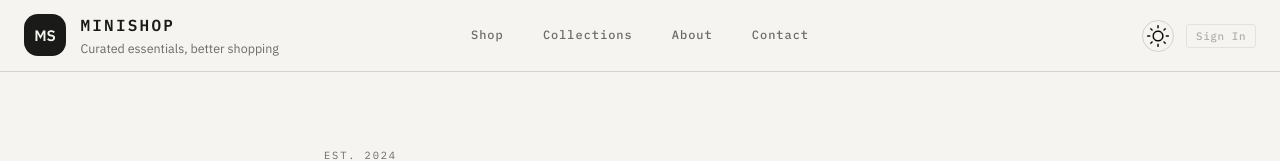
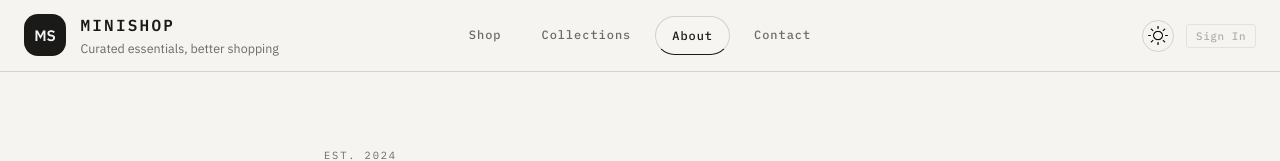
Before and after one commit to prad-0x31/frontend-smp-iet, a React (Vite) app: page /about in a window 1280 px wide. Shown: the top 161 px of the page. Built offline with nearby package versions, Linux system fonts and the light colour scheme.

Commit message:
Place Working Navbar, Add PurchaseButton to ItemPage
Replaced the existing navbar items with working Navbar using the Navbar
component. Slightly modified CSS - removed bottom border and
                                   Justified to center and increased Gap

Added a PurchaseButton to the ItemPage

```diff
--- a/src/App.jsx
+++ b/src/App.jsx
@@ -6,6 +6,7 @@ import About from "./pages/About";
 import Collections from "./pages/Collections";
 import Contact from "./pages/Contact";
 import CartSidebar from './components/CartSidebar'
+import Navbar from "./components/Navbar";
 
 function App() {
   return (
--- a/src/components/Headbar.jsx
+++ b/src/components/Headbar.jsx
@@ -1,6 +1,7 @@
 import { useTheme } from "../context/ThemeContext"
 import darkIcon from "../icons/moon2.png"
 import lightMode from "../icons/brightness.png"
+import Navbar from "./Navbar";
 
 const NAV_ITEMS = [
   { label: "Shop" },
@@ -25,16 +26,9 @@ function Headbar() {
         </div>
       </div>
 
-      <nav className="header-nav">
-        {NAV_ITEMS.map((item) => (
-          <span key={item.label} className="nav-link">
-            {item.label}
-          </span>
-        ))}
-      </nav>
-
+    <Navbar className="nav"  />
       <div className="header-actions">
-        <button className="btn btn-sm btn-ghost themeButton" onClick={toggleTheme} > {darkMode ? <img src={darkIcon} /> : <img src={lightMode} />} </button>
+        <button className={!darkMode?'btn btn-sm btn-ghost themeButton lightIcon' : "btn btn-sm btn-ghost themeButton" } onClick={toggleTheme} > {darkMode ? <img src={darkIcon} /> : <img src={lightMode} />} </button>
         <button type="button" className="btn btn-sm btn-ghost" disabled>
           Sign In
         </button>
--- a/src/components/Navbar.jsx
+++ b/src/components/Navbar.jsx
@@ -13,6 +13,15 @@ export default function Navbar() {
         Shop
       </NavLink>
       <NavLink
+        to="/Collections"
+        className={({ isActive }) =>
+          isActive ? "nav-link active" : "nav-link"
+        }
+      >
+        Collections
+      </NavLink>
+
+      <NavLink
         to="/about"
         className={({ isActive }) =>
           isActive ? "nav-link active" : "nav-link"
@@ -20,6 +29,16 @@ export default function Navbar() {
       >
         About
       </NavLink>
+
+      <NavLink
+        to="/Contact"
+        className={({ isActive }) =>
+          isActive ? "nav-link active" : "nav-link"
+        }
+      >
+        Contact
+      </NavLink>
+
     </nav>
   );
 }
--- a/src/index.css
+++ b/src/index.css
@@ -32,14 +32,23 @@
   width: 32px;
   height: 32px;
   padding: 4px;
-  border-radius: 1000px;
+  border-radius: 50%;
   background-color: var(--bg);
-  border: 1px solid var(--border)
+  border: 1px solid var(--border);
+  display: flex;
+  justify-content: center;
+  align-items: center;
 }
 
 .themeButton img {
   max-width: 100%;
   max-height: 100%;
+  object-fit: contain;
+}
+
+.lightIcon img {
+  max-width: 90%;
+  max-height: 90%;
   object-fit: contain;
 }
 
@@ -353,10 +362,11 @@ a {
 /* ── NAVBAR ─────────────────────────────────────────────── */
 .navbar {
   display: flex;
-  gap: 0;
+  gap: 0.5rem;
   padding: 0 1.5rem;
-  border-bottom: 1px solid var(--border);
+  /* border-bottom: 1px solid var(--border); */
   background: var(--bg);
+  justify-content: center;
 }
 
 .nav-link {
--- a/src/pages/ItemPage.jsx
+++ b/src/pages/ItemPage.jsx
@@ -1,5 +1,6 @@
 import { Link, useParams } from "react-router-dom";
 import items from "../data/items";
+import PurchaseButton from "../components/PurchaseButton";
 
 function ItemPage() {
   const { id } = useParams();
@@ -31,6 +32,7 @@ function ItemPage() {
 
         <div className="detail-actions">
           <span className="item-meta">Fast shipping · 30-day returns</span>
+          <PurchaseButton item={item}/>
         </div>
       </div>
     </main>
```
